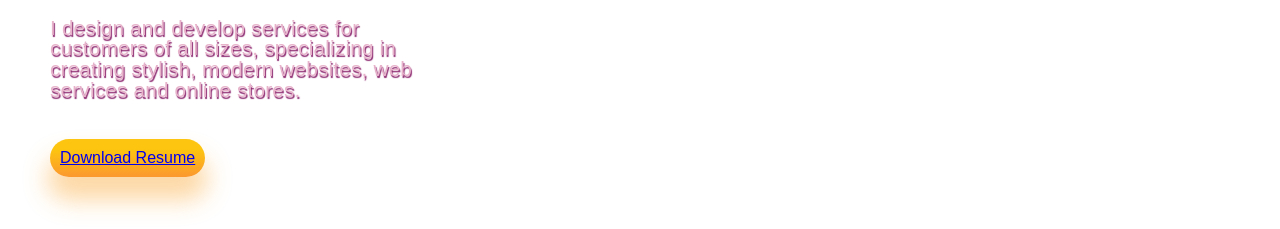
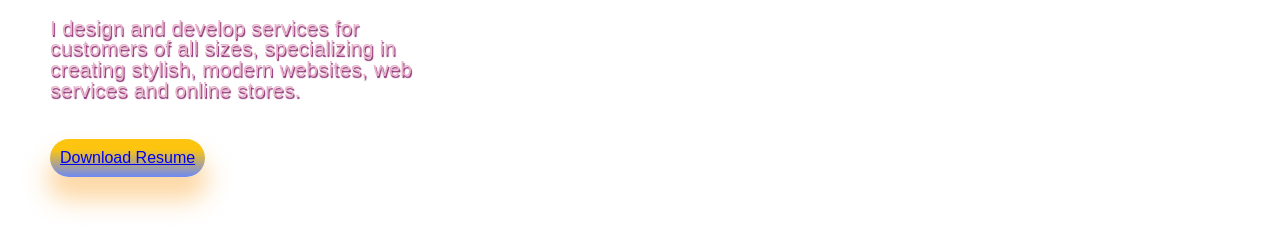
Before and after one commit to mackenzieneveaux/mackenzieneveaux, a React (Create React App) app: page / in a window 1280 px wide. Shown: the part 940-1169 px from the top of the page. Built offline with nearby package versions, Linux system fonts and the light colour scheme.

Commit message:
new update

```diff
--- a/package.json
+++ b/package.json
@@ -14,6 +14,7 @@
     "react": "^17.0.2",
     "react-dom": "^17.0.2",
     "react-icons": "^4.3.1",
+    "react-iframe": "^1.8.5",
     "react-scripts": "^5.0.1",
     "save": "^2.5.0",
     "swiper": "^8.1.4",
--- a/src/components/Portfolio/Portfolio.jsx
+++ b/src/components/Portfolio/Portfolio.jsx
@@ -62,6 +62,7 @@ function Portfolio() {
 
             </SwiperSlide>
 
+
         </Swiper>
 
     </div>
--- a/src/components/Resume.jsx
+++ b/src/components/Resume.jsx
@@ -1,6 +1,7 @@
 import React from 'react'
 import resume from '../components/resume.pdf'
 import "./resume.css"
+
 
 const Resume = () => {
   return (
--- a/src/components/resume.css
+++ b/src/components/resume.css
@@ -5,6 +5,6 @@
     color: black;
     font-size: 16px;
     padding: 10px;
-    background: linear-gradient(180deg, #fdc50f 26.71%,  #fb982f 99.36%);
+    background: linear-gradient(180deg, #fdc50f 26.71%,  #6f89f3 99.36%);
     box-shadow: 0px 20px 24px 3px rgba(251, 161, 40, 0.42);
   }
```
Also changed, not shown: codequiz/README.md (added), 11 other files (tests, documents, lock files or other folders).
